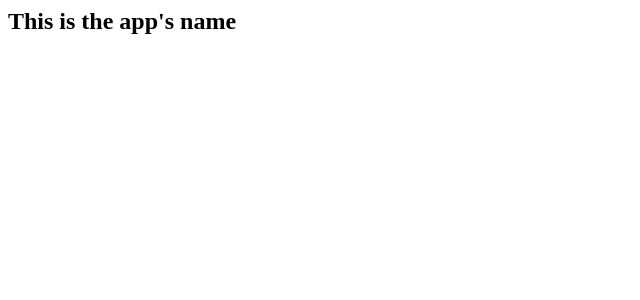
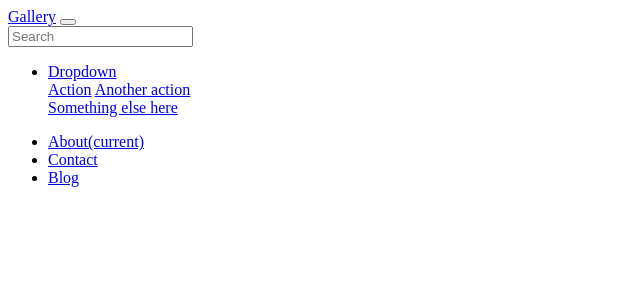
Before and after one commit to victorlomi/Gallery, a Django app: template photos/templates/navbar.html in a window 1280 px wide. Shown: the top 300 px of the page, without its empty margins (0-640 px from the left). Run offline with Django 3.2, Linux system fonts and the light colour scheme; the template is opened without the code that fills it, so the values that code supplies are empty; parts of the project's set-up code (start-up, migrations or seed data) failed here and were passed over; some libraries are stand-ins or nearby versions.

Commit message:
make structure of the html match the design

```diff
--- a/photos/templates/navbar.html
+++ b/photos/templates/navbar.html
@@ -1,3 +1,39 @@
-<nav>
-	<h1>This is the app's name</h1>
+<nav class="navbar navbar-expand-lg navbar-light bg-light">
+	<!-- Brand Title -->
+	<a class="navbar-brand" href="#">Gallery</a>
+	<button class="navbar-toggler" type="button" data-toggle="collapse" data-target="#navbarSupportedContent" aria-controls="navbarSupportedContent" aria-expanded="false" aria-label="Toggle navigation">
+	<span class="navbar-toggler-icon"></span>
+	</button>
+
+	<!-- Search Form -->
+	<form class="form-inline my-2 my-lg-0">
+	  	<input class="form-control mr-sm-2" type="search" placeholder="Search" aria-label="Search">
+		<ul class="navbar-nav mr-auto">
+			<!-- Dropdown Links -->
+			<li class="nav-item dropdown">
+				<a class="nav-link dropdown-toggle" href="#" id="navbarDropdown" role="button" data-toggle="dropdown" aria-haspopup="true" aria-expanded="false">Dropdown</a>
+				<div class="dropdown-menu" aria-labelledby="navbarDropdown">
+					<a class="dropdown-item" href="#">Action</a>
+					<a class="dropdown-item" href="#">Another action</a>
+					<div class="dropdown-divider"></div>
+					<a class="dropdown-item" href="#">Something else here</a>
+				</div>
+			</li>
+		</ul>
+	</form>
+
+	<div class="collapse navbar-collapse" id="navbarSupportedContent">
+	<ul class="navbar-nav mr-auto">
+		<!-- Regular Links -->
+		<li class="nav-item active">
+			<a class="nav-link" href="#">About<span class="sr-only">(current)</span></a>
+		</li>
+		<li class="nav-item">
+			<a class="nav-link" href="#">Contact</a>
+		</li>
+		<li class="nav-item">
+			<a class="nav-link" href="#">Blog</a>
+		</li>
+	</ul>
+	</div>
 </nav>
```
